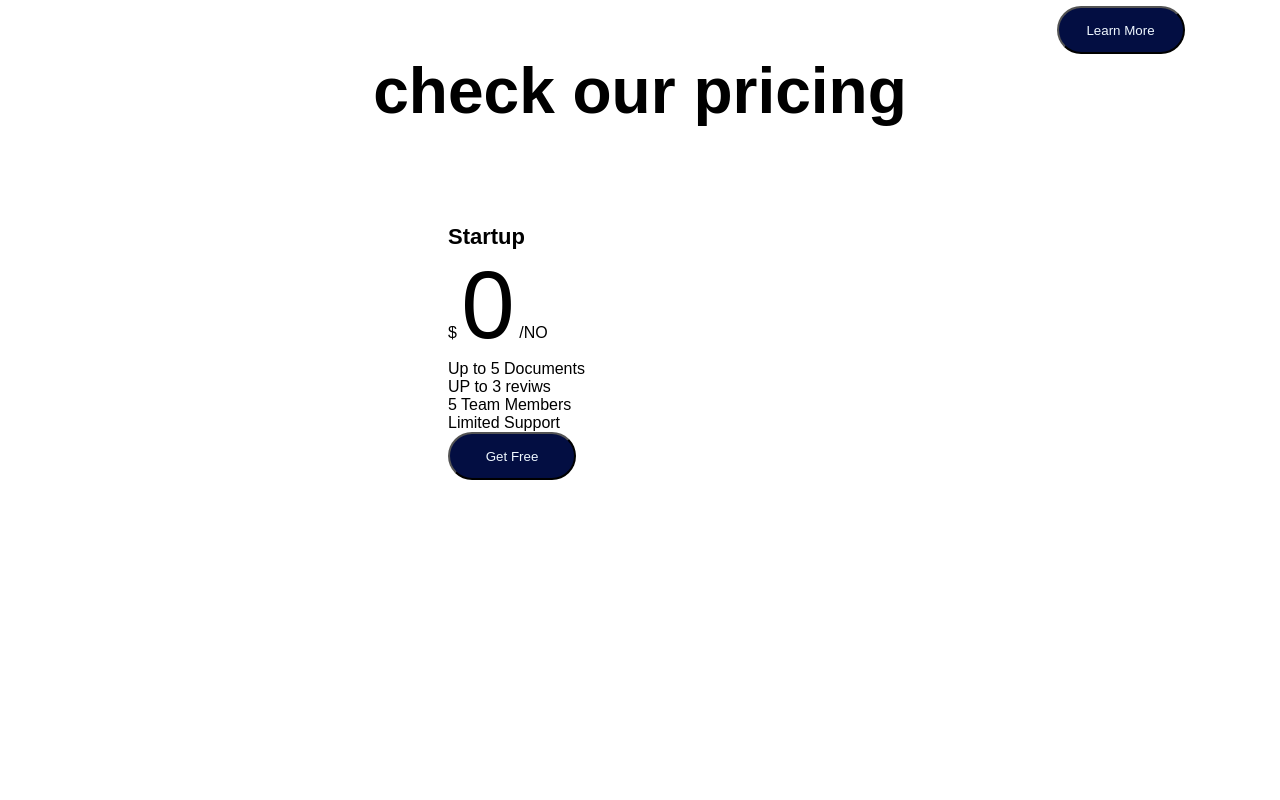
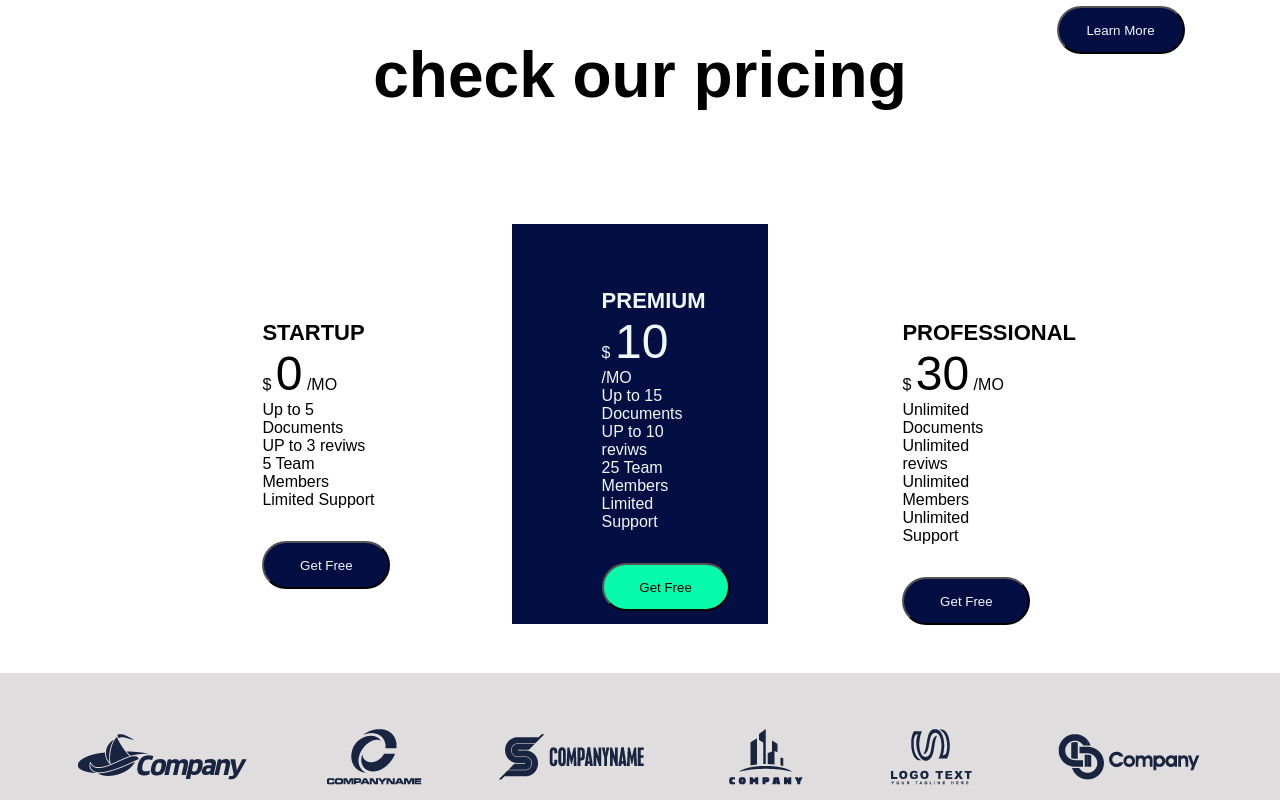
Before and after one commit to luisafernanda0222/maquetacion, a plain HTML site: page index.html in a window 1280 px wide. Shown: the part 2200-3000 px from the top of the page. Before the commit the page ends 2680 px from the top, so only its background shows below. Drawn offline with nearby package versions, Linux system fonts and the light colour scheme.

Commit message:
estructura inicial

```diff
--- a/index.html
+++ b/index.html
@@ -10,9 +10,9 @@
 <body>
     <header>
     <div class="title"><img src="img/icono1.png" alt="">
-        <h3>Get Early Access</h3>
+    <h3>Get Early Access</h3>
     </div>
-        <div class="content-1">
+    <div class="content-1">
     <h1 class="text">A New Way <br> To Start Business</h1>
     <br>
     <p class="text-1">Lorem ipsum dolor sit amet, id nec enim autem oblique, ei dico mentitum duo. <br> Illum iusto laoreet his te. Lorem partiendo mel ex. Add vitae admodum voluptatum per </p>
@@ -61,14 +61,54 @@
 </div>
 </div>
 
-<h1 class="title-4">check our pricing</h1>
+<h2 class="title-4">check our pricing</h2>
+
+<div class="Container-g">
 <div class="prices">
 <div class="container-2">
-<h3 class="title-5">Startup</h3>
+<h3 class="title-5">STARTUP</h3>
 <span class="sign">$</span>
 <span class="number">0</span>
-<span class="leter">/NO</span>
+<span class="leter">/MO</span>
 <p>Up to 5 Documents <br> UP to 3 reviws <br> 5 Team Members <br> Limited Support</p>
 <button class= "button3">Get Free</button>
 </div>
 </div>
+
+<div class="prices2">
+<div class="container-2">
+<h3 class="title-6">PREMIUM</h3>
+<span class="sign">$</span>
+<span class="number">10</span>
+<span class="leter">/MO</span>
+<p>Up to 15 Documents <br> UP to 10 reviws <br> 25 Team Members <br> Limited Support</p>
+<button class= "button4">Get Free</button>
+</div>
+</div>
+
+<div class="prices">
+<div class="container-2">
+<h3 class="title-5">PROFESSIONAL</h3>
+<span class="sign">$</span>
+<span class="number">30</span>
+<span class="leter">/MO</span>
+<p>Unlimited Documents <br>Unlimited reviws <br>Unlimited Members <br>Unlimited Support</p>
+<button class= "button3">Get Free</button>
+</div>
+</div>
+</div>
+
+<div class="container-3">
+<div class="cont3">
+<img  class="img-1" src="img/client-1.png" alt="">
+<img  class="img-1" src="img/client-2.png" alt="">
+<img  class="img-1" src="img/client-3.png" alt="">
+<img  class="img-1" src="img/client-4.png" alt="">
+<img  class="img-1" src="img/client-5.png" alt="">
+<img  class="img-1" src="img/client-6.png" alt="">
+</div>
+</div>
+
+<div class="title-7"></div>
+<h1 class="text-2">Contact Us</h1>
+<br> <p class="text2">Lorem ipsum dolor sit amet consectetur, adipisicing elit. Minus aut dolore architecto nobis <br><br> Email: company_email@.com <br> Phone: 30019365602 <br> Addres: 4126 avemue texas
--- a/styles/style.css
+++ b/styles/style.css
@@ -131,7 +131,7 @@ h3 {
    margin-top: 9rem;
 }
 .title-4{
-    margin-top: 6rem;
+    margin-top: 5rem;
     font-size: 4rem;
     display: flex;
     justify-content: center;
@@ -140,7 +140,7 @@ h3 {
     width: 30%;
 }
 .prices{
-    width: 100%;
+    width: 30%;
     display: flex;
     justify-content: center;
 }
@@ -149,12 +149,57 @@ h3 {
     margin-top: 6rem;
 }
 .number{
-    font-size: 6rem;
+    font-size: 3rem;
 }
 .button3{
     width: 8rem;
     height: 3rem;
+    margin-top: 2rem;
     border-radius: 7rem;
     background-color: #030e42;
     color: aliceblue;
 }
+.prices2{
+    width: 20%;
+    height: 25rem;
+    display: flex;
+    justify-content: center;
+    background-color:#030e42;
+    color: aliceblue;
+}
+.button4{
+    width: 8rem;
+    height: 3rem;
+    margin-top: 2rem;
+    border-radius: 7rem;
+    background-color:#06FCAB;
+    color:black
+    ;
+}
+.Container-g{
+    margin-top: 7rem;
+    display: flex;
+    justify-content: center;
+}
+.title-6{
+    color: aliceblue;
+}
+.container-3{
+    width: 100%;
+    height: 10rem;
+    background-color: rgb(223, 221, 221);
+}
+.cont3{
+    margin-top: 3rem;
+    display: flex;
+    justify-content:space-evenly;
+}
+.img-1{
+    align-items: center;
+    margin-top: 3rem;
+}
+.title-7{
+    background-image: url(../img/contact-bk.jpg);
+    width: 100%;
+    height: 40rem;
+}
```
